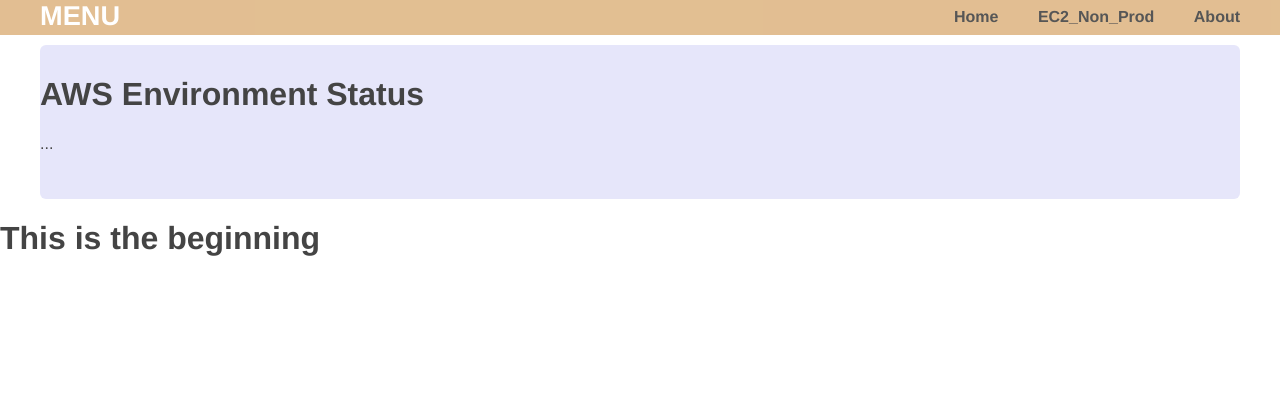
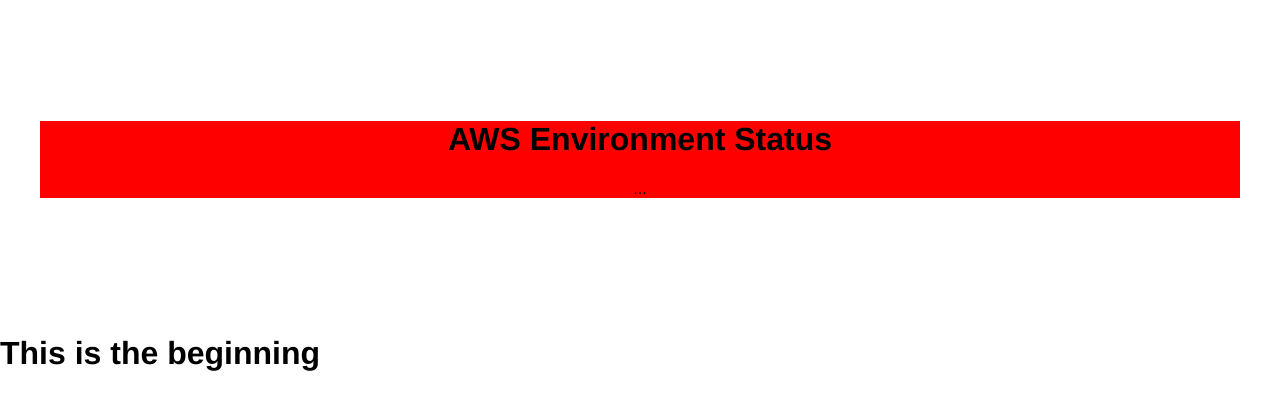
Before and after one commit to danguerra8282/examples, a Flask app: page / in a window 1280 px wide. Shown: the top 410 px of the page. Run offline with Flask 3, Linux system fonts and the light colour scheme.

Commit message:
Update main.css

```diff
--- a/containers/flask/aws_environment_status/static/css/main.css
+++ b/containers/flask/aws_environment_status/static/css/main.css
@@ -2,13 +2,14 @@ body {
   margin: 0;
   padding: 0;
   font-family: "Helvetica Neue", Helvetica, Arial, sans-serif;
-  color: #444;
-}
+  color: #000000;
+} */
+
 /*
  * Formatting the header area
  */
 header {
-  background-color: #DFB887;
+  background-color: #000000;
   height: 35px;
   width: 100%;
   opacity: .9;
@@ -25,30 +26,30 @@ header h1.logo:hover {
   color: #fff;
   text-decoration: none;
 }
+
+
 /*
  * Centering the body content
  */
 .container {
   width: 1200px;
   margin: 0 auto;
+  padding-bottom: 100px;
 }
 div.home {
-  padding: 10px 0 30px 0;
-  background-color: #E6E6FA;
+  text-align: center;
+  background-color: red;
+}
+div.ec2_non_prod {
+  text-align: center;
+  background-color: red;
   -webkit-border-radius: 6px;
      -moz-border-radius: 6px;
           border-radius: 6px;
 }
-div.ec2_non_prod {
-  padding: 10px 0 30px 0;
-  background-color: #E6E6FA;
-  -webkit-border-radius: 6px;
-     -moz-border-radius: 6px;
-          border-radius: 6px;
-}
-div.about {
-  padding: 10px 0 30px 0;
-  background-color: #E6E6FA;
+div.cost {
+  text-align: center;
+  background-color: red;
   -webkit-border-radius: 6px;
      -moz-border-radius: 6px;
           border-radius: 6px;
@@ -65,7 +66,7 @@ h3 {
   margin-top: 30px;
   text-align: center;
   letter-spacing: -1px;
-  color: #999;
+  color: #000000;
 }
 .menu {
   float: right;
@@ -78,6 +79,6 @@ h3 {
   margin-left: 35px;
 }
 .menu li a {
-  color: #444;
+  color: #fff;
   text-decoration: none;
 }
```
